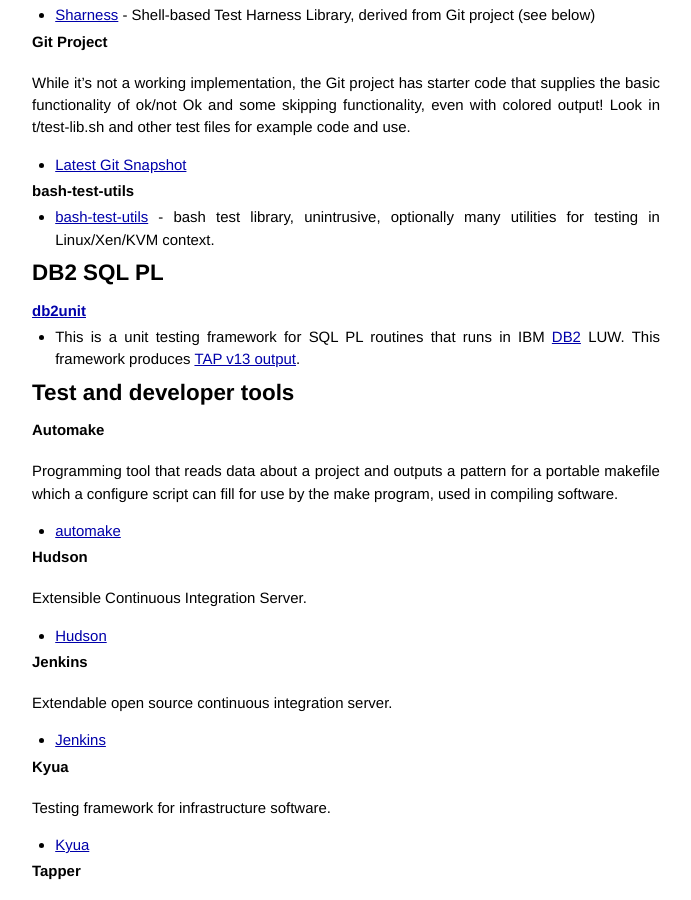
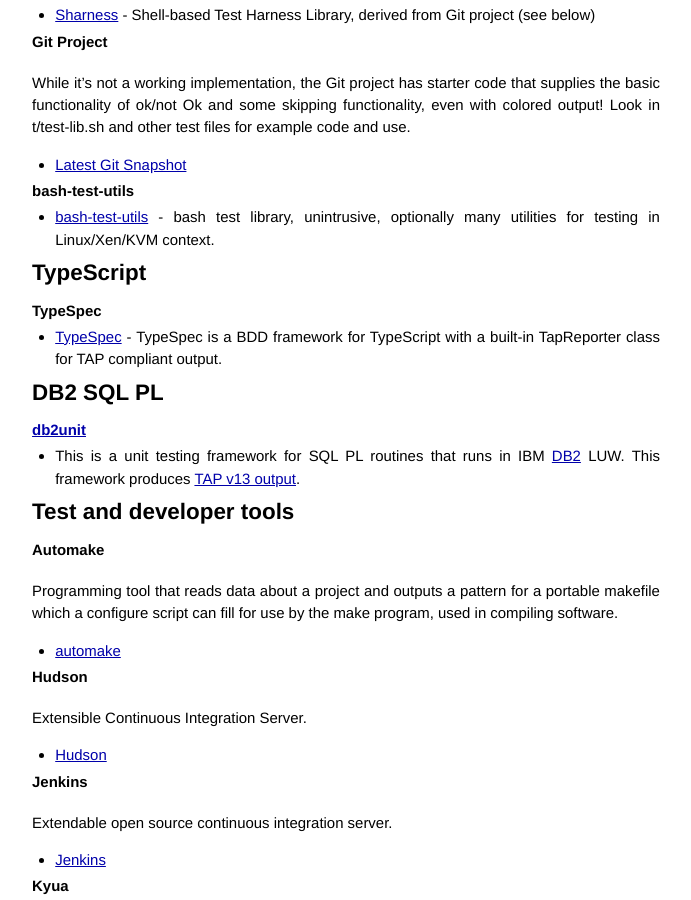
Before and after one commit to TestAnything/testanything.github.io, a Jekyll site: the page built from producers.md, in a window 1280 px wide and 900 px high, scrolled down 6310 px. Shown: the whole window, without its empty margins (294-985 px from the left). Built offline with Jekyll 4.4.1, drawn with Linux system fonts in a browser that asks for light colours; Markdown is read by kramdown in place of the engine named in the settings.

Commit message:
Updated producer list
Updated to include TypeSpec, BDD framework for TypeScript.

```diff
--- a/producers.md
+++ b/producers.md
@@ -298,6 +298,12 @@
 
 -    [bash-test-utils](https://github.com/tapper/Tapper-autoreport/blob/master/bash-test-utils) - bash test library, unintrusive, optionally many utilities for testing in Linux/Xen/KVM context.
 
+## TypeScript
+
+### TypeSpec
+
+ -    [TypeSpec](https://github.com/Steve-Fenton/TypeSpec) - TypeSpec is a BDD framework for TypeScript with a built-in TapReporter class for TAP compliant output.
+
 ## DB2 SQL PL
 
 ### [db2unit](https://angoca.github.io/db2unit/)
```
